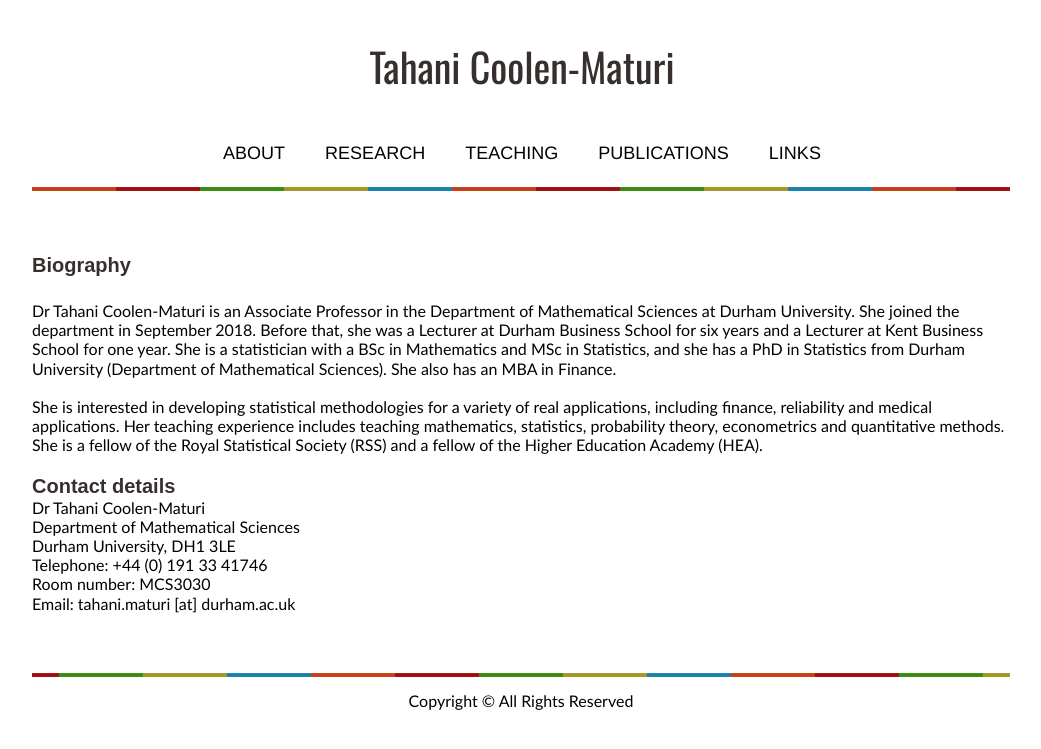
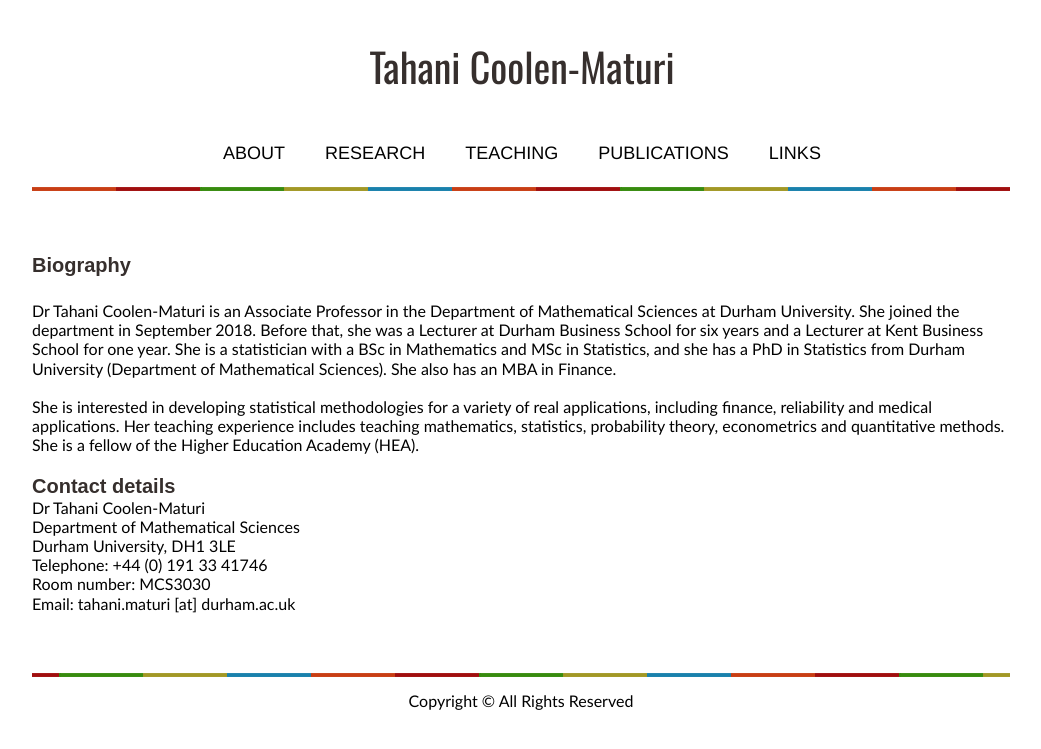
Before and after one commit to tmaturi/tahanimaturi, a Jekyll site: the page built from index.md, in a window 1280 px wide. Shown: the top 749 px of the page, without its empty margins (119-1160 px from the left). Built offline with Jekyll 4.4.1, drawn with Linux system fonts in a browser that asks for light colours; our own code applies the rules of GitHub Pages for plain Markdown files.

Commit message:
Update index.md

```diff
--- a/index.md
+++ b/index.md
@@ -6,7 +6,7 @@
 
 Dr Tahani Coolen-Maturi  is an Associate Professor in the Department of Mathematical Sciences at Durham University. She joined the department in September 2018. Before that, she was a Lecturer at Durham Business School for six years and a Lecturer at Kent Business School for one year. She is a statistician with a BSc in Mathematics and MSc in Statistics, and she has a PhD in Statistics from Durham University (Department of Mathematical Sciences). She also has an MBA in Finance.<br><br>
 
-She is interested in developing statistical methodologies for a variety of real applications, including finance, reliability and medical applications. Her teaching experience includes teaching mathematics, statistics, probability theory, econometrics and quantitative methods. She is a fellow of the Royal Statistical Society (RSS) and a fellow of the Higher Education Academy (HEA).<br><br>
+She is interested in developing statistical methodologies for a variety of real applications, including finance, reliability and medical applications. Her teaching experience includes teaching mathematics, statistics, probability theory, econometrics and quantitative methods. She is a fellow of the Higher Education Academy (HEA).<br><br>
 
 
 
```
